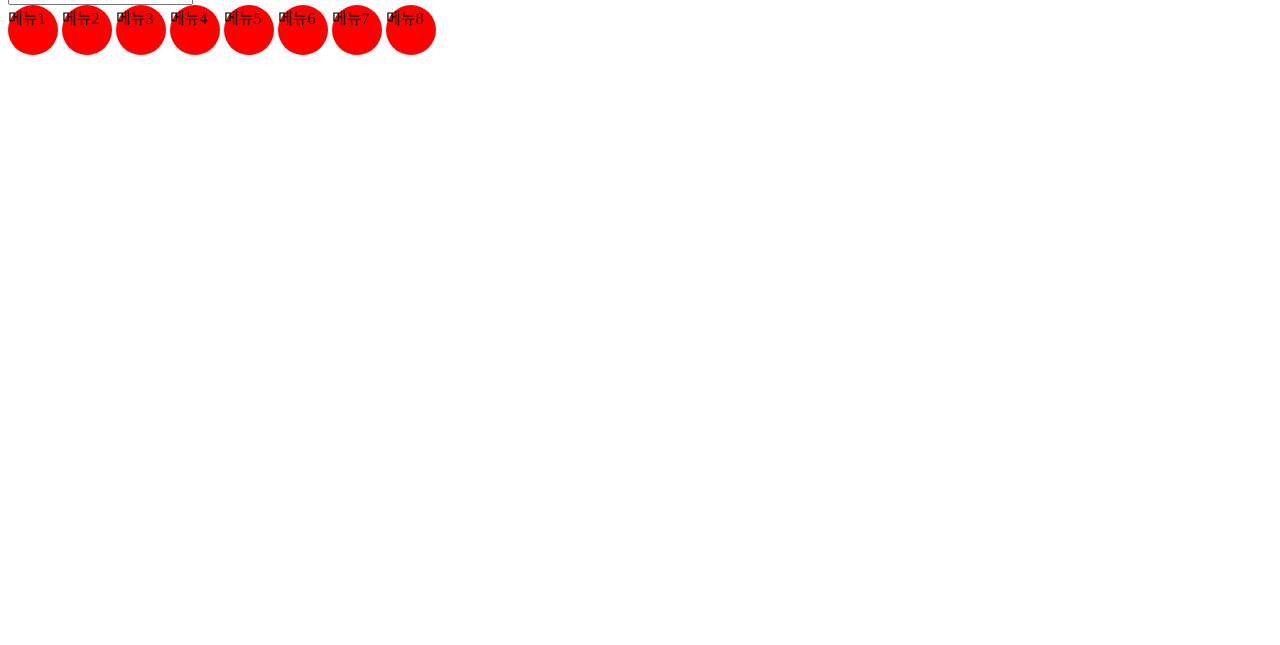
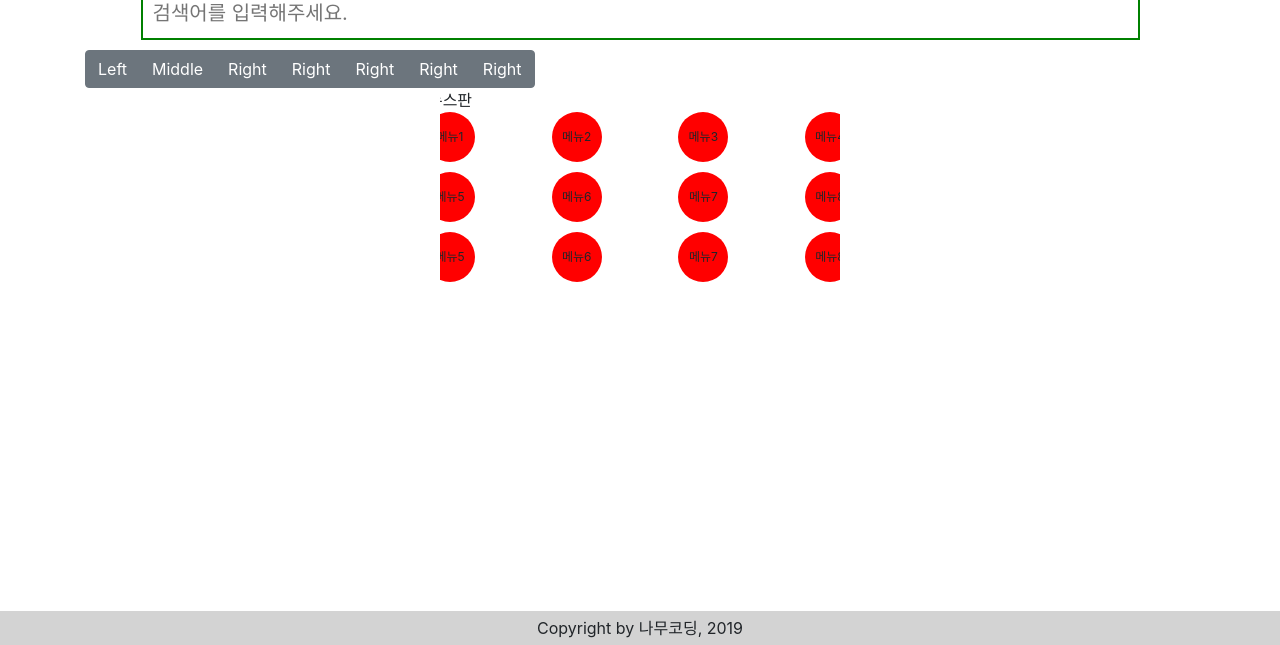
Before and after one commit to rjxjr66/fe, a plain HTML site: page index.html in a window 1280 px wide. Shown: the part 155-800 px from the top of the page. Drawn offline with nearby package versions, Linux system fonts and the light colour scheme.

Commit message:
부트스트랩

```diff
--- a/index.html
+++ b/index.html
@@ -1,28 +1,90 @@
 <!DOCTYPE html>
 <html>
+
 <head>
     <title>NAVER</title>
     <meta name="viewport" content="width=device-width,initial-scale=1.0,minimum-scale=1.0,maximum-scale=1.0,user-scalable=no">
-
+    <link rel="stylesheet" href="https://stackpath.bootstrapcdn.com/bootstrap/4.4.1/css/bootstrap.min.css" integrity="sha384-Vkoo8x4CGsO3+Hhxv8T/Q5PaXtkKtu6ug5TOeNV6gBiFeWPGFN9MuhOf23Q9Ifjh" crossorigin="anonymous">
     <link href="/style.css" rel="stylesheet" type="text/css" />
 </head>
+
 <body>
+    <div class="container">
         <header>
             <img class="menu-icon" src="/images/menu.png" alt="메뉴입니다.">
             <img src="https://mml.pstatic.net/www/mobile/edit/2019/1220/mobile_201532194389.gif" srcset="https://mml.pstatic.net/www/mobile/edit/2019/1220/mobile_201518770497.gif 3x" width="320">
         </header>
         <section class="searchbar">
-            <input type="text">
+            <input placeholder="검색어를 입력해주세요." type="text">
         </section>
+        <div class="btn-group" role="group" aria-label="Basic example">
+            <button type="button" class="btn btn-secondary">Left</button>
+            <button type="button" class="btn btn-secondary">Middle</button>
+            <button type="button" class="btn btn-secondary">Right</button>
+            <button type="button" class="btn btn-secondary">Right</button>
+            <button type="button" class="btn btn-secondary">Right</button>
+            <button type="button" class="btn btn-secondary">Right</button>
+            <button type="button" class="btn btn-secondary">Right</button>
+        </div>
         <nav id="main-nav">
+            <div class="row">
+                <div>
+                    <div>뉴스판</div>
                     <span>메뉴1</span>
+                </div>
                 <span>메뉴2</span>
                 <span>메뉴3</span>
                 <span>메뉴4</span>
+            </div>
+            <div class="row">
                 <span>메뉴5</span>
                 <span>메뉴6</span>
                 <span>메뉴7</span>
                 <span>메뉴8</span>
+            </div>
+            <div class="row">
+                <span>메뉴5</span>
+                <span>메뉴6</span>
+                <span>메뉴7</span>
+                <span>메뉴8</span>
+            </div>
+            <div class="row">
+                <span>메뉴5</span>
+                <span>메뉴6</span>
+                <span>메뉴7</span>
+                <span>메뉴8</span>
+            </div>
+            <div class="row">
+                <span>메뉴5</span>
+                <span>메뉴6</span>
+                <span>메뉴7</span>
+                <span>메뉴8</span>
+            </div>
+            <div class="row">
+                <span>메뉴5</span>
+                <span>메뉴6</span>
+                <span>메뉴7</span>
+                <span>메뉴8</span>
+            </div>
+            <div class="row">
+                <span>메뉴5</span>
+                <span>메뉴6</span>
+                <span>메뉴7</span>
+                <span>메뉴8</span>
+            </div>
+            <div class="row">
+                <span>메뉴5</span>
+                <span>메뉴6</span>
+                <span>메뉴7</span>
+                <span>메뉴8</span>
+            </div>
         </nav>
+    </div>
+    <footer>Copyright by 나무코딩, 2019</footer>
+
+    <script src="https://code.jquery.com/jquery-3.4.1.slim.min.js" integrity="sha384-J6qa4849blE2+poT4WnyKhv5vZF5SrPo0iEjwBvKU7imGFAV0wwj1yYfoRSJoZ+n" crossorigin="anonymous"></script>
+    <script src="https://cdn.jsdelivr.net/npm/popper.js@1.16.0/dist/umd/popper.min.js" integrity="sha384-Q6E9RHvbIyZFJoft+2mJbHaEWldlvI9IOYy5n3zV9zzTtmI3UksdQRVvoxMfooAo" crossorigin="anonymous"></script>
+    <script src="https://stackpath.bootstrapcdn.com/bootstrap/4.4.1/js/bootstrap.min.js" integrity="sha384-wfSDF2E50Y2D1uUdj0O3uMBJnjuUD4Ih7YwaYd1iqfktj0Uod8GCExl3Og8ifwB6" crossorigin="anonymous"></script>
 </body>
+
 </html>
--- a/style.css
+++ b/style.css
@@ -1,3 +1,18 @@
+html {
+    height: 100%;
+}
+
+body {
+    display: flex;
+    flex-direction: column;
+    height: 100%;
+    margin: 0;
+}
+
+body>.container {
+    flex: 2;
+}
+
 header {
     position: relative;
     width: 100%;
@@ -8,7 +23,6 @@ header .menu-icon {
     top: 2px;
     left: 2px;
     z-index: 1;
-
     width: 64px;
     height: 49px;
 }
@@ -20,18 +34,48 @@ header img:not(.menu-icon) {
     margin: 0 auto;
 }
 
-.searchbar {
+.searchbar {}
 
+section.searchbar>input {
+    border: 2px solid green;
+    width: 90%;
+    margin: 10px auto;
+    padding: 10px;
+    font-size: 20px;
+    display: block;
 }
 
-section.searcbar > input {
+#main-nav {
+    max-width: 400px;
+    max-height: 200px;
+    overflow-y: scroll;
+    margin: auto;
+}
 
+#main-nav>.row {
+    display: flex;
+    justify-content: space-between;
+    align-items: flex-end;
+    margin-bottom: 10px;
+}
+
+#main-nav>.row>div>div {
+    text-align: center;
 }
 
 #main-nav span {
     background: red;
-    display: inline-block;
+    display: flex;
     width: 50px;
     height: 50px;
     border-radius: 50%;
+    font-size: 12px;
+    justify-content: center;
+    align-items: center;
 }
+
+footer {
+    text-align: center;
+    background: lightgray;
+    padding: 5px;
+}
```
Lines whose indentation alone changed are shown as unchanged.
